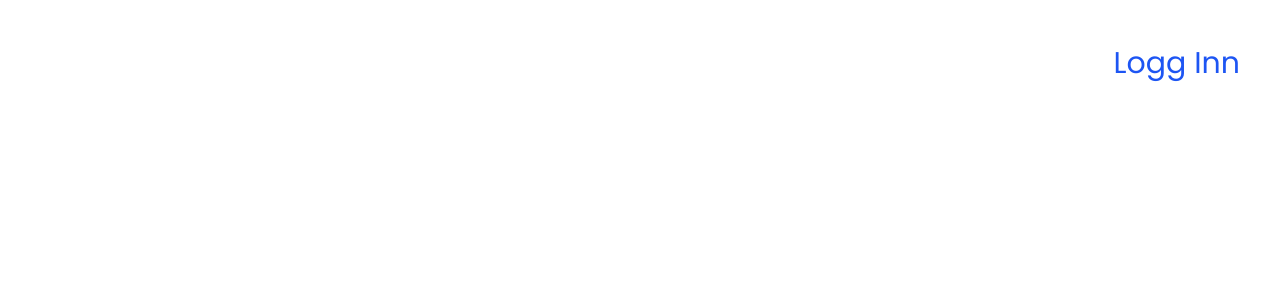
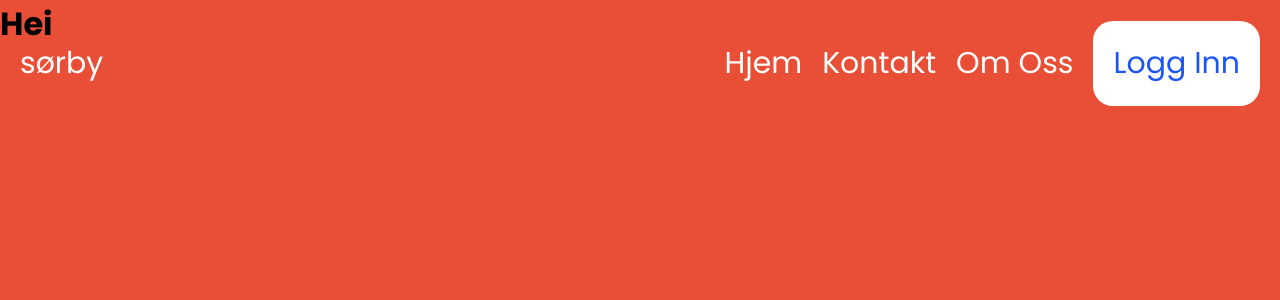
Before and after one commit to DanielJSorby/lodde, a SvelteKit app in the folder my-app/: page / in a window 1280 px wide. Shown: the top 300 px of the page. Built offline with nearby package versions, Linux system fonts and the light colour scheme.

Commit message:
Endret favicon, s. og testet ting

```diff
--- a/my-app/src/app.html
+++ b/my-app/src/app.html
@@ -4,7 +4,7 @@
 <head>
     <meta charset="utf-8" />
     <meta name="google-signin-client_id" content="1059100718256-0j00u0ut641bqurhfaf8o9p7nctkvsik.apps.googleusercontent.com">
-    <link rel="icon" href="%sveltekit.assets%/favicon.png" />
+    <link rel="icon" href="/src/images/favicon.svg" />
     <meta name="viewport" content="width=device-width, initial-scale=1" /> %sveltekit.head%
 </head>
 
--- a/my-app/src/components/navbar.svelte
+++ b/my-app/src/components/navbar.svelte
@@ -34,7 +34,7 @@
 
 
 <div class="navbar {darkClass}" class:hide={!navbarVisible}>
-    <div class="logo">Sørby</div>
+    <div class="logo">sørby</div>
     <div class="nav-links">
         <ul>
             <li><a href="/">Hjem</a></li>
--- a/my-app/src/routes/+page.svelte
+++ b/my-app/src/routes/+page.svelte
@@ -5,10 +5,16 @@
 
 <body>
 	<Navbar darkmode={true}/>
+	<header>
+		<h1>Hei</h1>
+	</header>
 </body>
 
 <style>
 	body {
 		background-color: #E94F37;
 	}
+	header {
+		height: 300vh;
+	}
 </style>
```
Also changed, not shown: my-app/src/images/favicon.svg (added).
